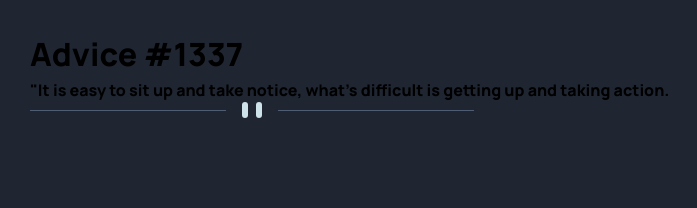
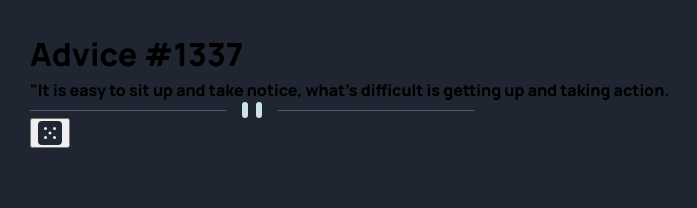
Before and after one commit to Siedemus/advice-generator-app, a React (Create React App) app: page / in a window 1280 px wide. Shown: the top 208 px of the page, without its empty margins (0-697 px from the left). Built offline with nearby package versions, Linux system fonts and the light colour scheme.

Commit message:
add button

```diff
--- /dev/null
+++ b/src/Container/Button/index.js
@@ -0,0 +1,10 @@
+import { StyledButton, StyledImage } from "./styled";
+import diceImage from "../../Assets/Images/icon-dice.svg";
+
+export const Button = () => {
+  return (
+    <StyledButton>
+      <StyledImage src={diceImage}></StyledImage>
+    </StyledButton>
+  );
+};
--- /dev/null
+++ b/src/Container/Button/styled.js
@@ -0,0 +1,11 @@
+import styled from "styled-components";
+
+const StyledButton = styled.button`
+
+`
+
+const StyledImage = styled.img`
+
+`
+
+export {StyledButton, StyledImage}
--- a/src/Container/index.js
+++ b/src/Container/index.js
@@ -1,4 +1,5 @@
 import { Advice } from "./Advice";
+import { Button } from "./Button";
 import { StyledContainer } from "./styled";
 
 export const Container = () => {
@@ -6,6 +7,7 @@ export const Container = () => {
     <>
       <StyledContainer>
         <Advice />
+        <Button />
       </StyledContainer>
     </>
   );
```
